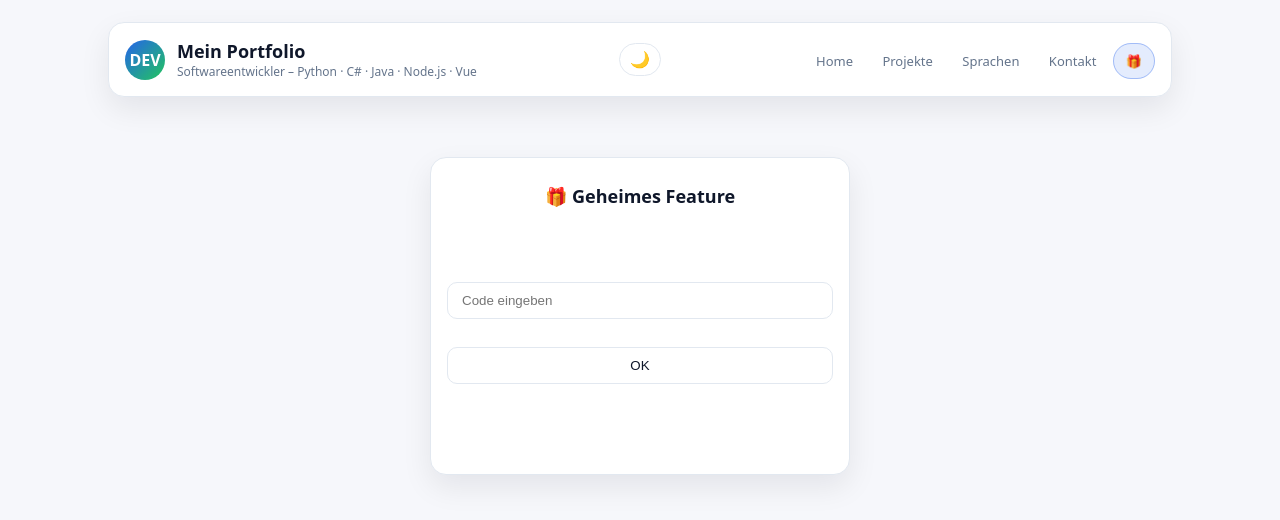
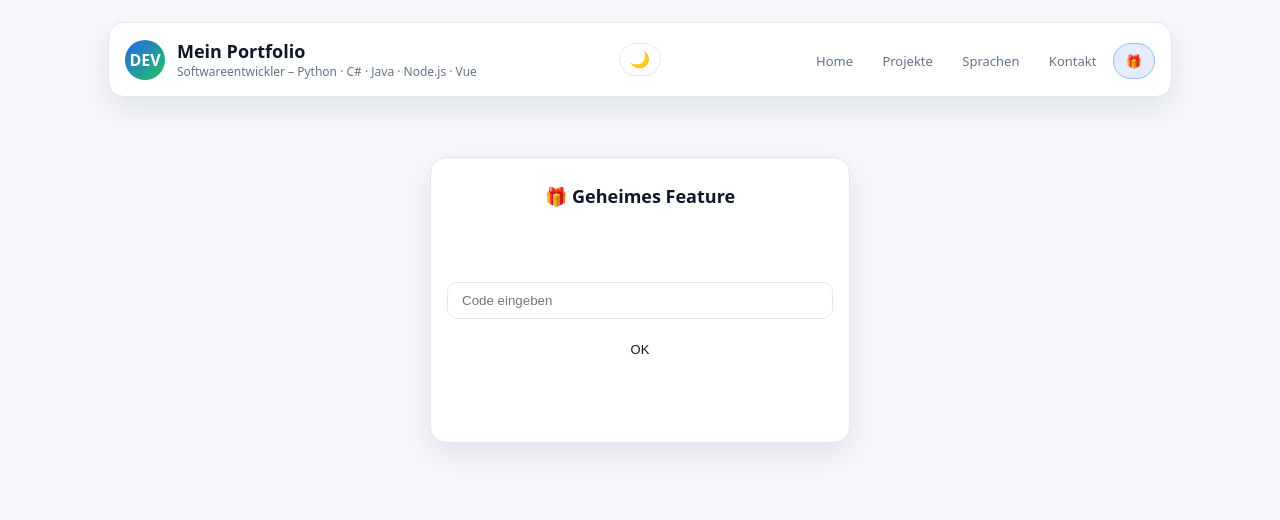
Before and after one commit to PasiDerKeK/Portfolio, a Vue app in the folder frontend/: page /secret in a window 1280 px wide. Shown: the top 520 px of the page. Built offline with nearby package versions, Linux system fonts and the light colour scheme.

Commit message:
Secret Page

```diff
--- a/frontend/src/pages/SecretPage.vue
+++ b/frontend/src/pages/SecretPage.vue
@@ -33,7 +33,7 @@ function checkCode() {
           @keyup.enter="checkCode"
           class="secret-input"
       />
-      <button @click="checkCode" class="secret-input">OK</button>
+      <button @click="checkCode" class="btn btn-primary">OK</button>
 
       <p v-if="error" class="secret-content">{{ error }}</p>
     </div>
```
